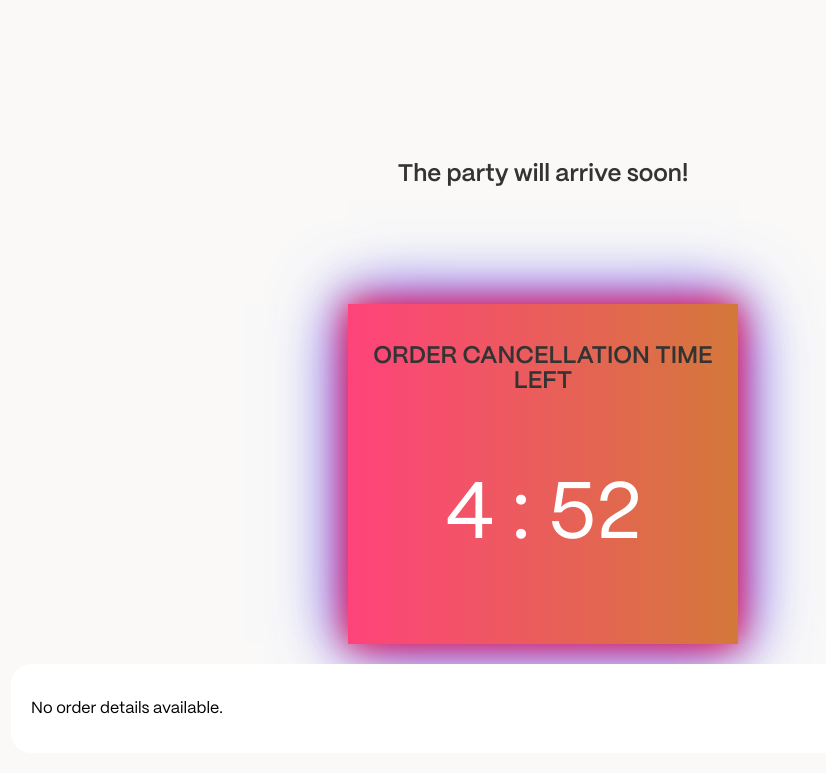
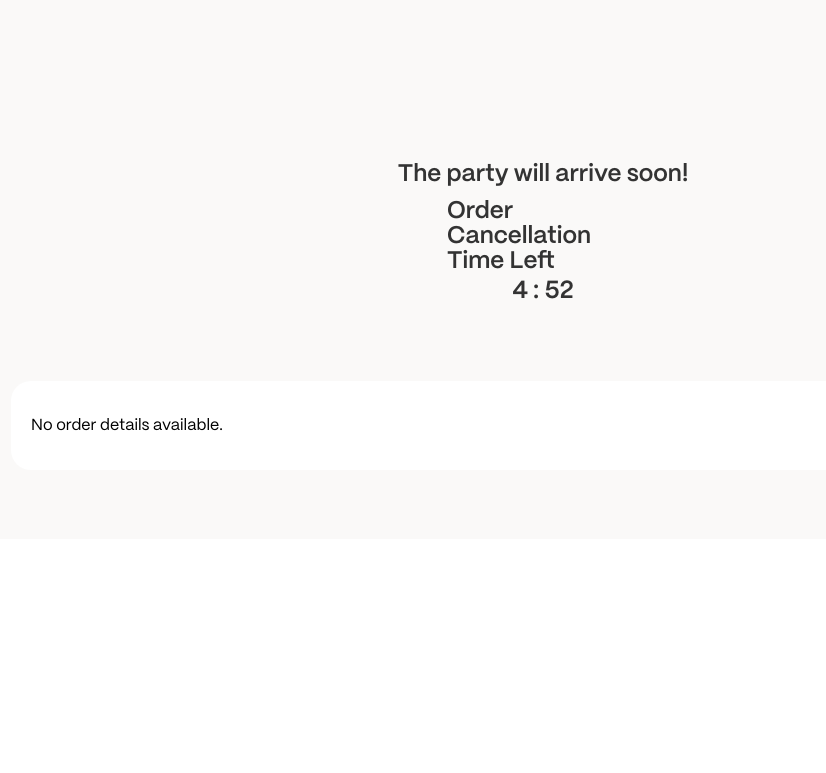
Before and after one commit to hossai13/Software-Engineering-Project, a Flask app: page /order-confirmation/1 in a window 1280 px wide. Shown: the part 261-1034 px from the top of the page, without its empty margins (97-923 px from the left). After the commit the page ends 692 px from the top, so only its background shows below. Run offline with Flask 3, Linux system fonts and the light colour scheme; the visitor is signed in with stand-in values (Sample User, id 1); data comes from the database, SQL or seed files in the repository; data that the repository does not hold is empty; some libraries are stand-ins or nearby versions.

Commit message:
Status page styling changes

```diff
--- a/main.py
+++ b/main.py
@@ -23,12 +23,8 @@ app.secret_key = 'your secret key'
 # MySQL database configuration
 app.config['MYSQL_HOST'] = 'localhost'
 app.config['MYSQL_USER'] = 'root'
-app.config['MYSQL_PASSWORD'] = 'root1234'
+app.config['MYSQL_PASSWORD'] = '2113284'
 app.config['MYSQL_DB'] = 'PizzaInfo'
-
-# File upload configuration
-app.config['UPLOAD_FOLDER'] = 'static/uploads'
-ALLOWED_EXTENSIONS = {'png', 'jpg', 'jpeg'}
 
 # Initialize MySQL
 mysql = MySQL(app)
@@ -988,7 +984,6 @@ def profile():
                     mysql.connection.commit()
                     msg = 'User promoted to admin!'
 
-        # Fetch all user accounts for admin view
         cursor.execute('SELECT * FROM UserInfo')
         accounts = cursor.fetchall()
 
--- a/static/CSS/status.css
+++ b/static/CSS/status.css
@@ -17,7 +17,6 @@ body {
 
 .order-status-header {
     text-align: center;
-    margin-bottom: 5rem;
 }
 
 .order-status-header h1 {
@@ -40,8 +39,8 @@ body {
   }
 
 .animation .letter {
-display: inline-block;
-line-height: 1em;
+    display: inline-block;
+    line-height: 1em;
 }
 
 h2, h3 {
@@ -99,55 +98,31 @@ h2, h3 {
 }
 
 .timer-container{
-    background: linear-gradient(to right, #ff437b, #d4783a);
-    padding: 20px;
-    text-align: center;
+    display: flex;
+    justify-content: center;
+    align-items: center;
+    flex-direction: column;
+    background: none;
+    width: 15%;
+    height: 75px;
+    padding: 25px;
+    margin: 0 auto;
+    border-radius: 10px;
     font-family: 'MoriB';
-    width: 350px;
-    height: 300px;
-    margin-left: auto;
-    margin-right: auto;
-    box-shadow: 0 0 30px rgba(254, 15, 15, 0.8), 0 0 50px rgba(201, 8, 201, 0.8), 0 0 70px rgba(0, 76, 255, 0.8);
-    animation: 10px 10s infinite glow;
+    color: #333;
+    margin-top: -2rem;
+    margin-bottom: 4rem;
 }
 
-@keyframes glow {
-    0% {
-      border-color: rgb(254, 15, 15);
-    }
-    25% {
-      border-color: rgb(201, 8, 201);
-    }
-    75% {
-      border-color: rgb(0, 76, 255);
-    }
-    100% {
-      border-color: rgb(3, 200, 255);
-    }
-  }
-  @-webkit-keyframes glow {
-    0% {
-      border-color: rgb(255, 27, 27);
-    }
-    25% {
-      border-color:   rgb(201, 8, 201);
-    }
-    75% {
-      border-color: rgb(0, 76, 255);
-    }
-    100% {
-      border-color: rgb(3, 200, 255);
-    }
-  }
+.timer-container h2 {
+    color: #333;
+}
 
-.cancel-timer{
-    color: #ffffff;
-    margin-bottom: 10px;
-    text-align: center;
-    font-family: 'Mori';
+.cancel-timer {
+    margin-top: -1rem;
+    font-size: 1.55rem;
     font-weight: 850;
-    font-size: 5em;
-    font-weight: 500;
+
 }
 
 
--- a/templates/status.html
+++ b/templates/status.html
@@ -48,9 +48,7 @@
             <h2>The party will arrive soon!</h2><br>
         </section>
         <div class="timer-container">
-            <div>
-                <h2>ORDER CANCELLATION TIME LEFT</h2>
-            </div>
+            <h2>Order Cancellation Time Left</h2>
             <p id="timer" class="cancel-timer"></p>
         </div>
         <section id="order-details-container">
```
